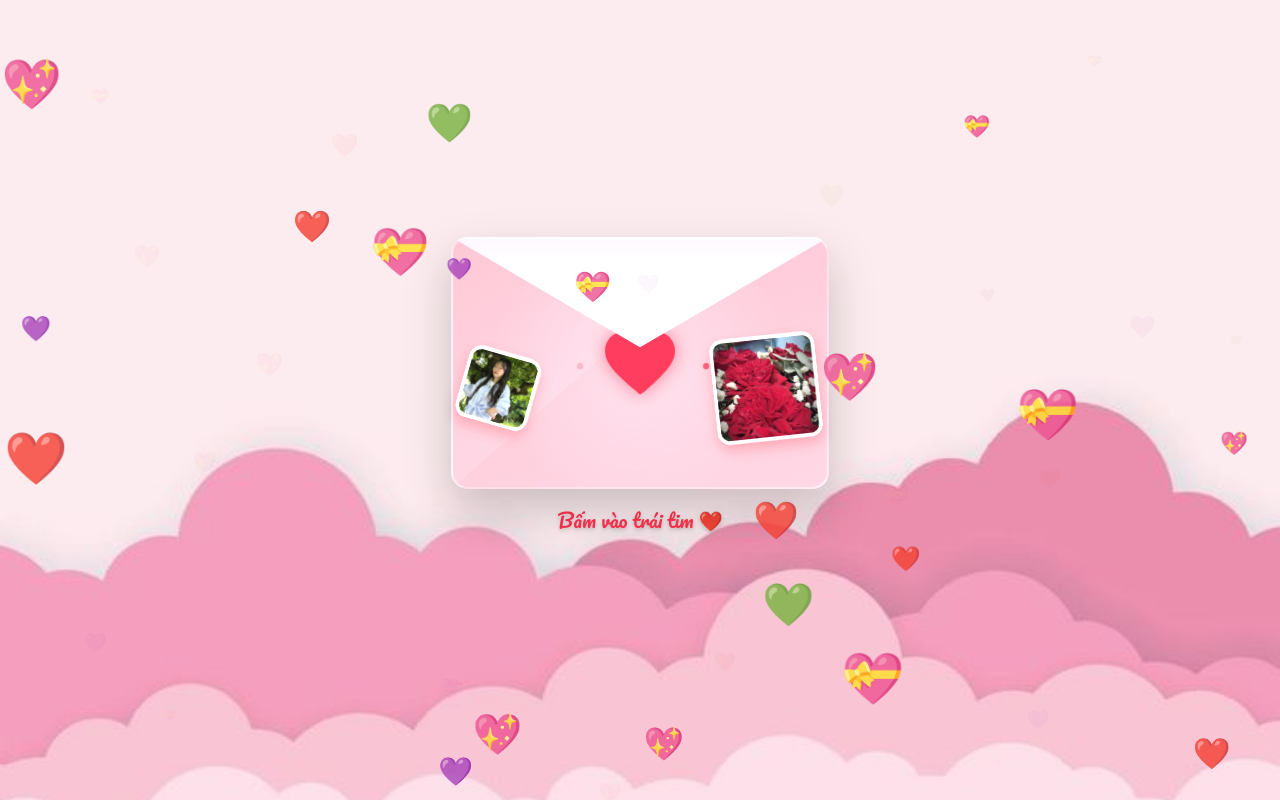
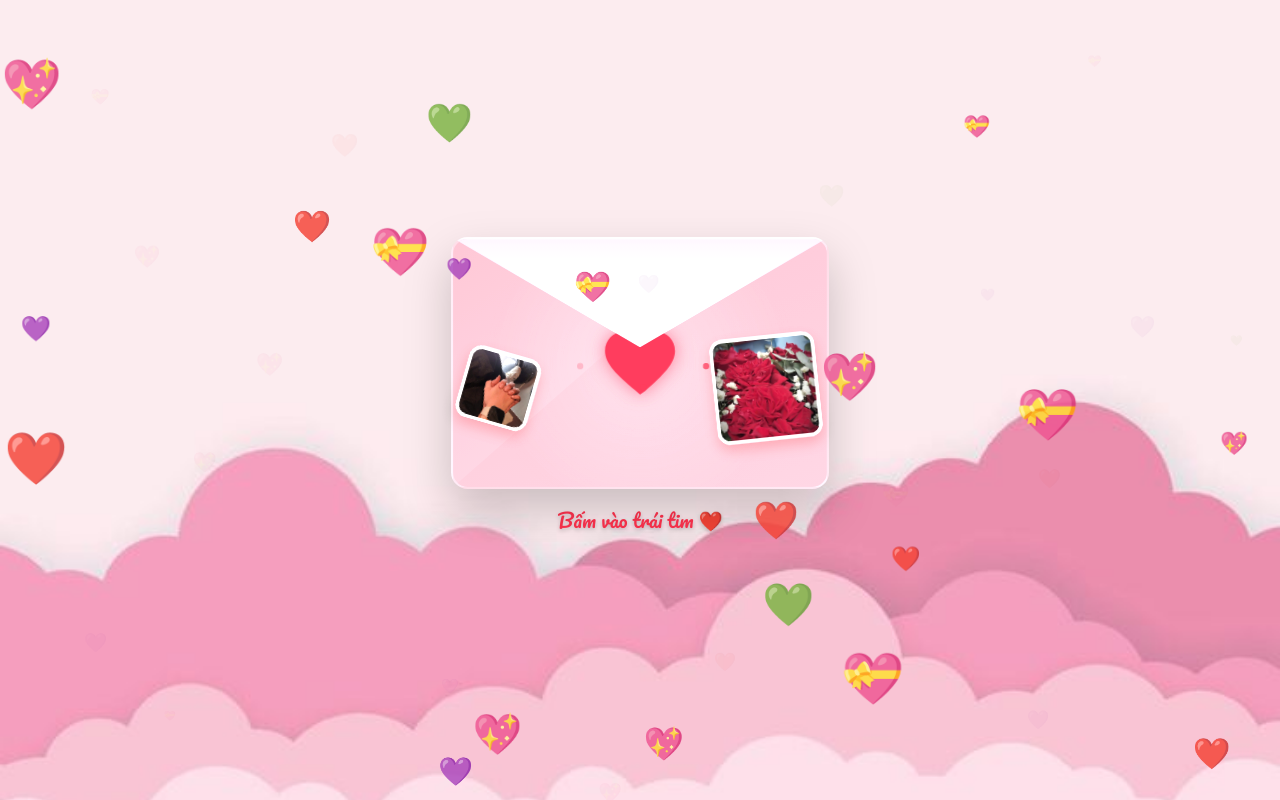
Before and after one commit to CodeZui1774/DungTran, a plain HTML site: page style/lathu.html in a window 1280 px wide. Drawn offline with Linux system fonts and the light colour scheme.

Commit message:
Update lathu.html

```diff
--- a/style/lathu.html
+++ b/style/lathu.html
@@ -219,7 +219,7 @@
         <div class="particle-4"></div>
       </div>
       <img class="stamp1" alt="tem ảnh" src="img/Anh (2).jpg"/>
-      <img class="stamp2" alt="tem ảnh" src="img/Anh (3).jpg"/>
+      <img class="stamp2" alt="tem ảnh" src="img/Anh (8).jpg"/>
     </section>
     <p class="instruction">Bấm vào trái tim ❤️</p>
   </main>
@@ -300,4 +300,5 @@ explodeHearts();
 </script>
 
 </body>
+
 </html>
```
